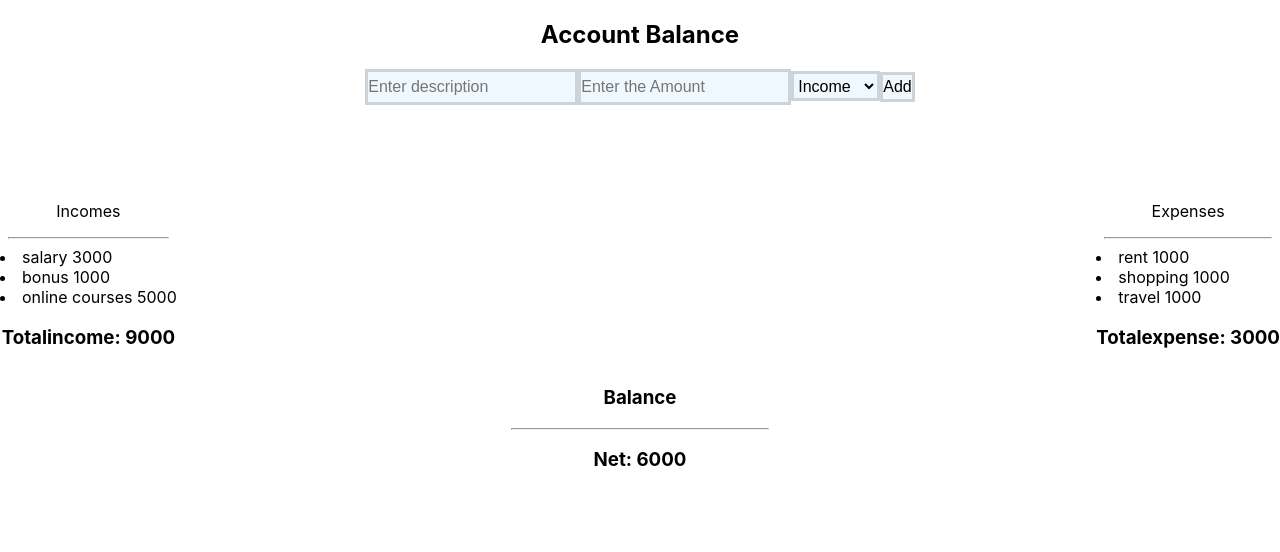
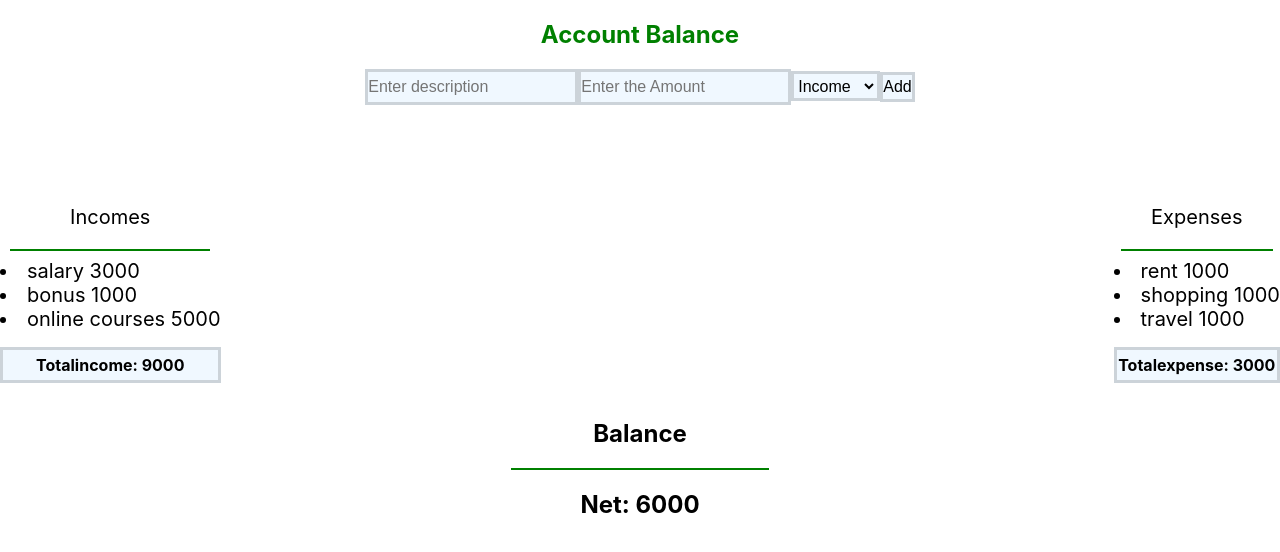
Before and after one commit to benk1/AccountBalanceInReact, a React (Create React App) app: page / in a window 1280 px wide. Shown: the top 552 px of the page. Built offline with nearby package versions, Linux system fonts and the light colour scheme.

Commit message:
add style

```diff
--- a/public/index.html
+++ b/public/index.html
@@ -19,7 +19,7 @@
       work correctly both with client-side routing and a non-root public URL.
       Learn how to configure a non-root public URL by running `npm run build`.
     -->
-    <title>React App</title>
+    <title>Acount Balance</title>
   </head>
   <body>
     <noscript>
--- a/src/App.css
+++ b/src/App.css
@@ -1,5 +1,9 @@
 .App {
   text-align: center;
+}
+
+.header{
+  color: green;
 }
 
 .incomes{
@@ -57,7 +61,7 @@ button{
   font-size: 16px;
 }
 p{
-  font-size: 16px;
+  font-size: 20px;
 }
 
 li.align{
@@ -68,3 +72,17 @@ li.align{
   text-align: left;
 
 }
+h3{
+  padding: 0;
+  height: 30px;
+  outline: none;
+  border: 3px solid #cdcdcd;
+  border-color: rgba(0,0,0,.15);
+  background-color:aliceblue;
+  font-size: 16px;
+  line-height: 30px;
+}
+
+li{
+  font-size: 20px;
+}
--- a/src/App.js
+++ b/src/App.js
@@ -34,6 +34,8 @@ getadd = () => {
   }else if((this.state.transaction === "Income")){
     this.addIncome(this.state.description, this.state.amount);
   }
+  this.refs.desc.value = "";
+  this.refs.amou.value = "";
 
   }
 
@@ -76,11 +78,11 @@ render() {
 
 return (
 <div className="App">
-      <Header  />
+      <Header title="Account Balance" />
+    <div className="container">
+      <input name="description" value={description} type="text" ref="desc"  placeholder="Enter description" onChange={this.handleChange}/>
 
-      <input name="description" value={description} type="text"   placeholder="Enter description" onChange={this.handleChange}/>
-
-      <input name="amount" value={amount} type="number"   placeholder="Enter the Amount" onChange={this.handleChange}/>
+      <input name="amount" value={amount} type="number" ref="amou"  placeholder="Enter the Amount" onChange={this.handleChange}/>
 
       <select name="transaction" value={this.state.value} onChange={this.handleChange}>
         <option value="Income" id="1">Income</option>
@@ -95,7 +97,7 @@ return (
 
       <div className="incomeresult">
       <p id="incomeParagraph">Incomes</p>
-      <hr width="90%" align="CENTER" id="textIncome"></hr>
+      <hr color="green" width="90%" align="CENTER" id="textIncome"></hr>
 
          {incomeresult}
 
@@ -103,19 +105,20 @@ return (
       </div>
 
 
-
-
       <div className="expenseresult">
       <p id="expenseParagraph">Expenses</p>
-      <hr width="90%" align="CENTER" id="textExpense"></hr>
+      <hr color="green" width="90%" align="CENTER" id="textExpense"></hr>
         {expenseresult}
         <h3>Totalexpense: {totalexpenses }</h3>
       </div>
+
   </div>
+
   <div className="balance">
-  <h3>Balance</h3>
-  <hr width="20%" align="CENTER" id="balance"></hr>
-  <h3>Net: {balance}</h3>
+  <h2>Balance</h2>
+  <hr color="green" width="20%" align="CENTER" id="balance"></hr>
+  <h2>Net: {balance}</h2>
+  </div>
   </div>
 </div>
 
--- a/src/components/Header.js
+++ b/src/components/Header.js
@@ -1,11 +1,22 @@
 import React from 'react'
+import PropTypes from 'prop-types';
+
 
 const Header = (props) => {
+  const {title} = props;
   return (
     <div className="header">
-      <h2>Account Balance</h2>
+      <h2>{title}</h2>
     </div>
   )
+};
+
+Header.defaultProps = {
+  title: "Account Balance in React"
+};
+
+Header.propTypes = {
+  title: PropTypes.string.isRequired
 }
 
 export default Header;
```
